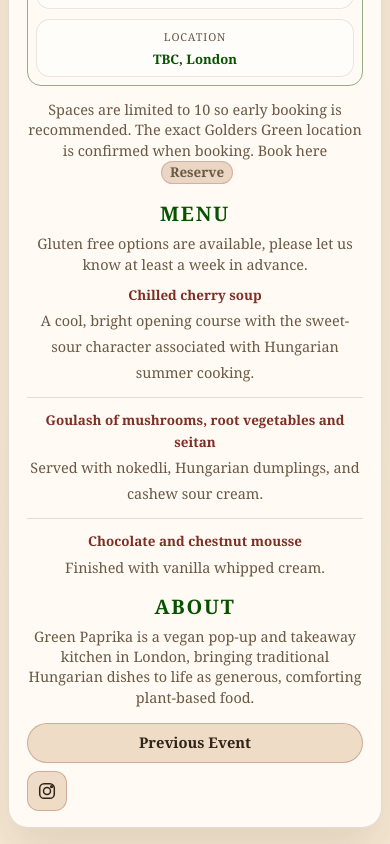
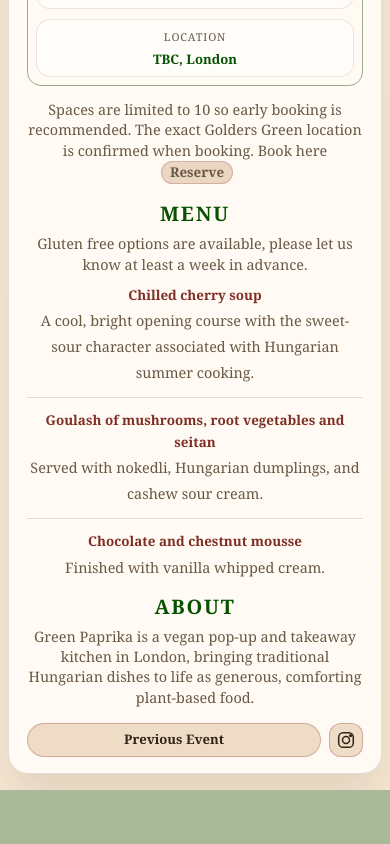
Before and after one commit to oferguez/oferguez.github.io, a React (Vite) app: page /green-paprika in a window 390 px wide. Shown: the part 1007-1851 px from the top of the page. After the commit the page ends 1797 px from the top, so only its background shows below. Built offline with nearby package versions, Linux system fonts and the light colour scheme.

Commit message:
Tighten Green Paprika mobile action buttons

```diff
--- a/src/components/GreenPaprikaJVSEvent.jsx
+++ b/src/components/GreenPaprikaJVSEvent.jsx
@@ -122,7 +122,7 @@ export default function GreenPaprikaJVSEvent() {
 
             <div className="gp-actions">
               <a
-                className="gp-button gp-button-secondary"
+                className="gp-button gp-button-secondary gp-button-previous"
                 href="/green-paprika/chapel-market-kitchen-popup.html"
               >
                 Previous Event
--- a/src/styles/GreenPaprika.css
+++ b/src/styles/GreenPaprika.css
@@ -367,6 +367,25 @@
     font-size: 1.25rem;
   }
 
+  .gp-actions {
+    flex-wrap: nowrap;
+    align-items: center;
+  }
+
+  .gp-button-previous {
+    min-height: 34px;
+    padding: 0 10px;
+    font-size: 0.82rem;
+    flex: 1 1 auto;
+    min-width: 0;
+  }
+
+  .gp-social-icon-button {
+    width: 34px;
+    height: 34px;
+    flex: 0 0 34px;
+  }
+
   .gp-content-panel h1 {
     /* font-size: clamp(1.6rem, 7vw, 2.1rem); */
     font-size: 4vw;
```
